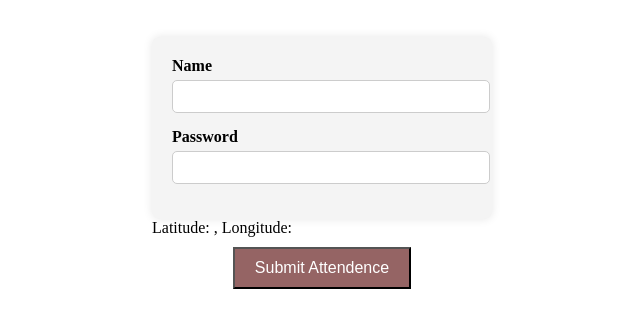
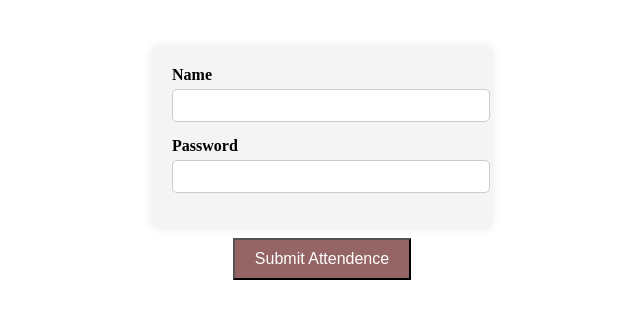
Before and after one commit to fardin-developer/attendence-taker-with-location, a React (Vite) app in the folder frontend/: page / in a window 1280 px wide. Shown: the part 234-562 px from the top of the page, without its empty margins (326-966 px from the left). Built offline with nearby package versions, Linux system fonts and the light colour scheme.

Commit message:
location removed

```diff
--- a/frontend/src/Attendance.jsx
+++ b/frontend/src/Attendance.jsx
@@ -70,9 +70,9 @@ function Attendence() {
 
           </form>
         </div>
-        <div id="map">
+        {/* <div id="map">
           Latitude: {location.latitude}, Longitude: {location.longitude}
-        </div>
+        </div> */}
         <button id="submitButton" onClick={submitLocation}>Submit Attendence</button>
         <h1 style={{ color: "green",textAlign:"center" }}>{message}</h1>
 
```
